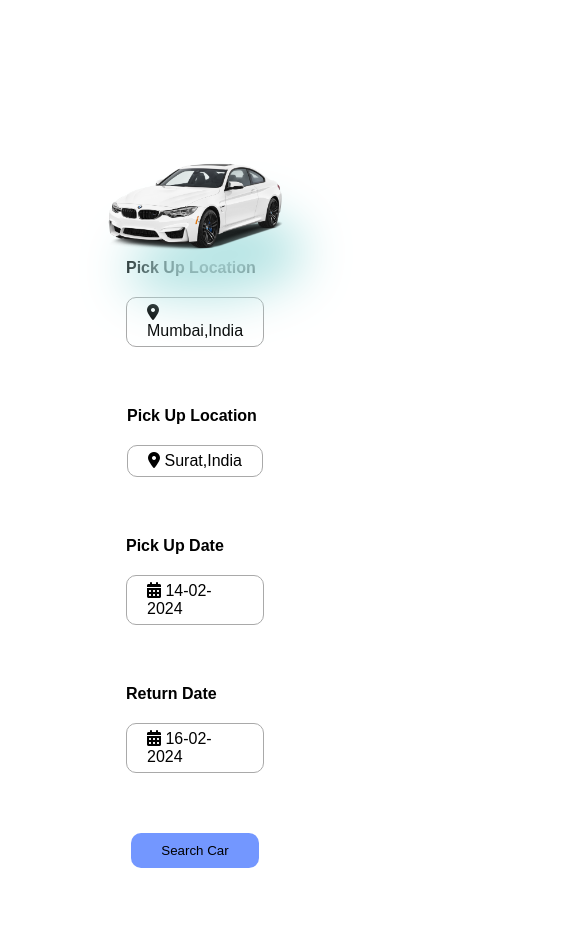
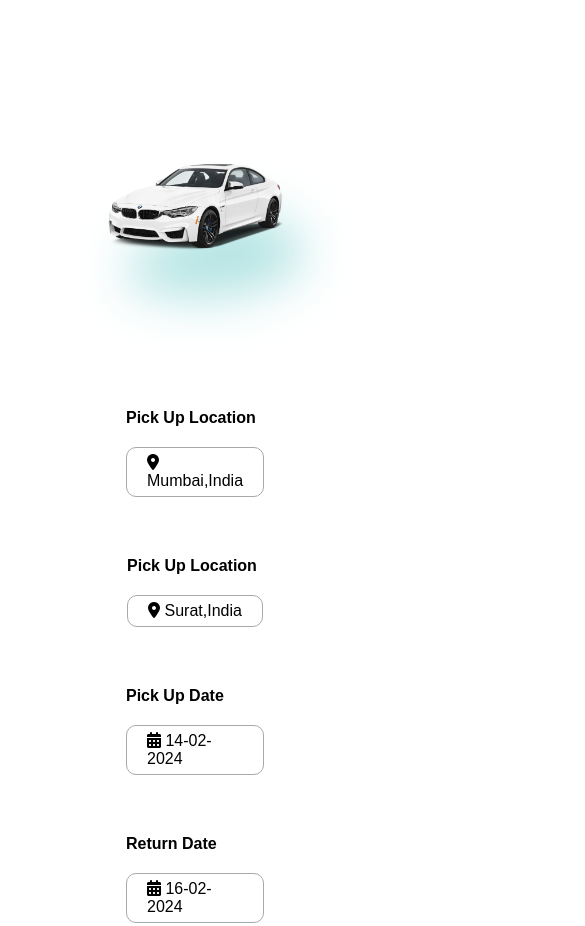
Before and after one commit to Rishabh84363/New-car-rental, a plain HTML site: page index.html in a window 390 px wide. Shown: the part 882-1808 px from the top of the page, 585 px wide, since content can reach past the window. Drawn offline with Linux system fonts and the light colour scheme.

Commit message:
Update index.html

```diff
--- a/index.html
+++ b/index.html
@@ -38,7 +38,7 @@
             }
 
             .loc-sec .main-sec{
-                padding: 550px;
+                padding: 700px;
                 flex-direction: column;
             }
             .car-sec{
```
